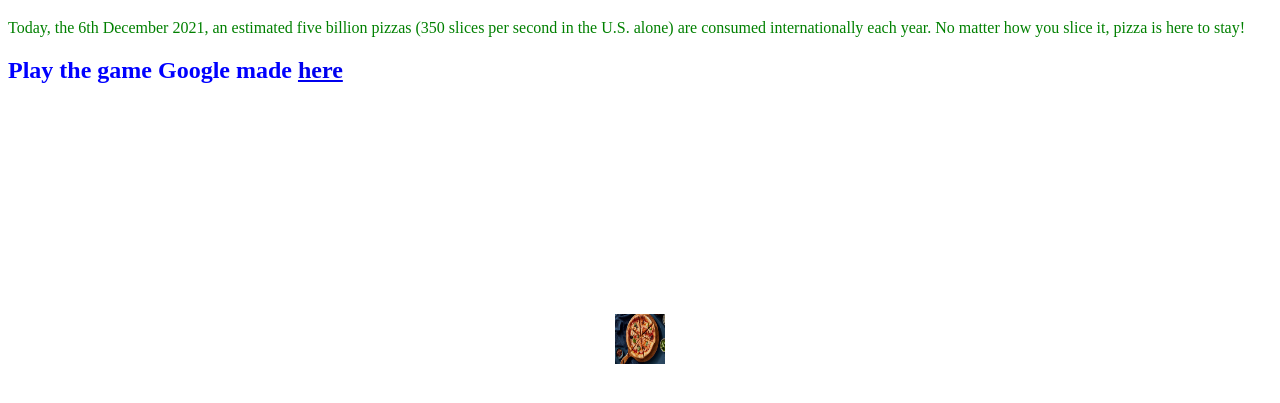
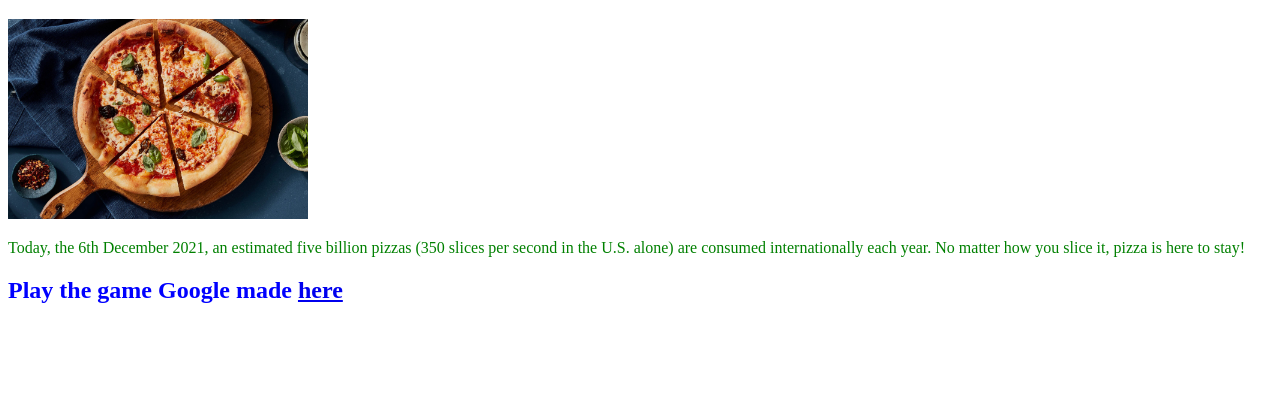
Before and after one commit to KendallDoesCoding/celebrating-pizza, a plain HTML site: page index.html in a window 1280 px wide. Shown: the part 61-464 px from the top of the page. Drawn offline with Linux system fonts and the light colour scheme.

Commit message:
Update styles.css

```diff
--- a/styles.css
+++ b/styles.css
@@ -11,13 +11,6 @@ h2 {
 }
 
 #pizza img {
-    width: 50px;
-    height: 50px;
-    background-size: 100%;
-    position: absolute;
-    top: 0;
-    bottom: 0;
-    left: 0;
-    right: 0;
-    margin: auto;
+    width: 300px;
+    height: auto;
 }
```
